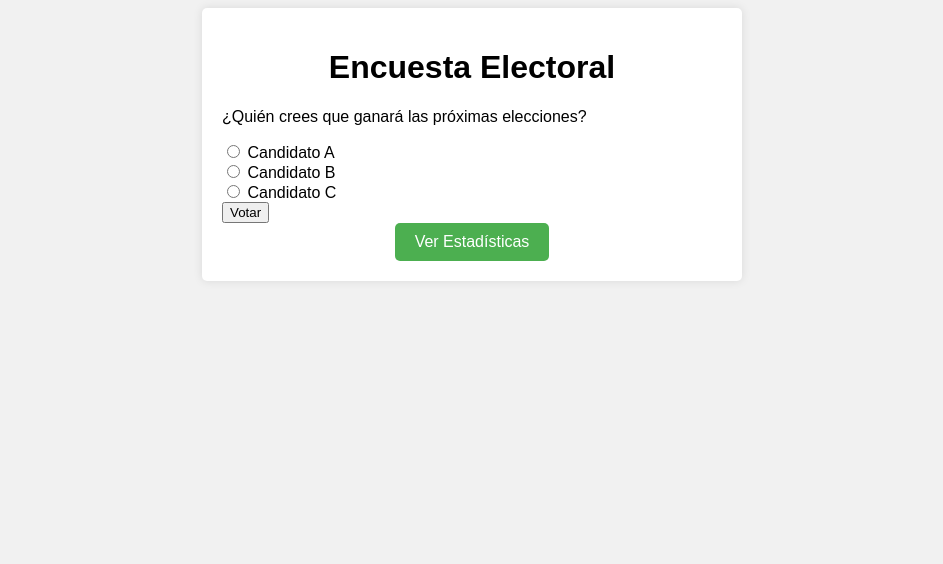
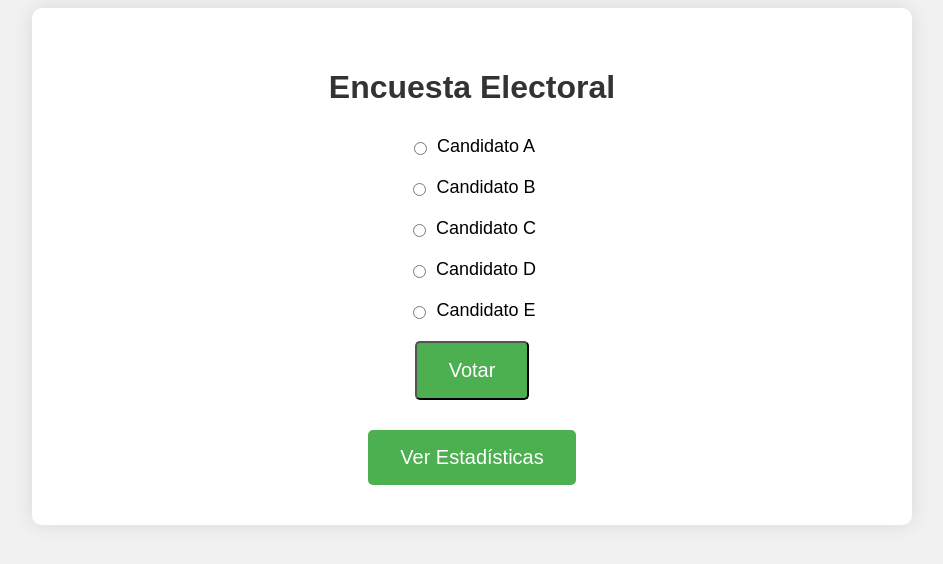
Before and after one commit to srivjim/Encuesta-nodo-php, a PHP site: page / in a window 1280 px wide. Shown: the top 564 px of the page, without its empty margins (168-1111 px from the left). Run offline with PHP 8.4, Linux system fonts and the light colour scheme.

Commit message:
Update index.php

```diff
--- a/src/index.php
+++ b/src/index.php
@@ -9,29 +9,56 @@
         }
 
         .container {
-            max-width: 500px;
+            max-width: 800px;
             margin: 0 auto;
-            padding: 20px;
-            background-color: #fff;
-            border-radius: 5px;
-            box-shadow: 0 0 10px rgba(0, 0, 0, 0.1);
+            padding: 40px;
+            background-color: #ffffff;
+            border-radius: 10px;
+            box-shadow: 0 0 20px rgba(0, 0, 0, 0.1);
+            text-align: center;
         }
 
         h1 {
-            text-align: center;
+            color: #333333;
+            font-size: 32px;
+            margin-bottom: 30px;
+        }
+
+        .form-container {
+            display: flex;
+            flex-direction: column;
+            align-items: center;
+            margin-bottom: 30px;
+        }
+
+        .option {
+            display: flex;
+            align-items: center;
+            margin-bottom: 20px;
+        }
+
+        .option input[type="radio"] {
+            margin-right: 10px;
+        }
+
+        .option label {
+            font-size: 18px;
         }
 
         .btn-container {
-            text-align: center;
+            display: flex;
+            justify-content: center;
         }
 
         .btn {
             display: inline-block;
-            padding: 10px 20px;
+            padding: 16px 32px;
             background-color: #4CAF50;
-            color: #fff;
+            color: #ffffff;
             text-decoration: none;
+            font-size: 20px;
             border-radius: 5px;
+            transition: background-color 0.3s ease;
         }
 
         .btn:hover {
@@ -43,12 +70,30 @@
     <div class="container">
         <h1>Encuesta Electoral</h1>
 
-        <form action="submit_vote.php" method="POST">
-            <p>¿Quién crees que ganará las próximas elecciones?</p>
-            <input type="radio" name="opcion" value="Candidato A"> Candidato A<br>
-            <input type="radio" name="opcion" value="Candidato B"> Candidato B<br>
-            <input type="radio" name="opcion" value="Candidato C"> Candidato C<br>
-            <input type="submit" value="Votar">
+        <form action="submit_vote.php" method="POST" class="form-container">
+            <div class="option">
+                <input type="radio" name="opcion" value="Candidato A" id="opcion_a">
+                <label for="opcion_a">Candidato A</label>
+            </div>
+            <div class="option">
+                <input type="radio" name="opcion" value="Candidato B" id="opcion_b">
+                <label for="opcion_b">Candidato B</label>
+            </div>
+            <div class="option">
+                <input type="radio" name="opcion" value="Candidato C" id="opcion_c">
+                <label for="opcion_c">Candidato C</label>
+            </div>
+            <div class="option">
+                <input type="radio" name="opcion" value="Candidato D" id="opcion_d">
+                <label for="opcion_d">Candidato D</label>
+            </div>
+            <div class="option">
+                <input type="radio" name="opcion" value="Candidato E" id="opcion_e">
+                <label for="opcion_e">Candidato E</label>
+            </div>
+            <div class="btn-container">
+                <input type="submit" value="Votar" class="btn">
+            </div>
         </form>
 
         <div class="btn-container">
```
